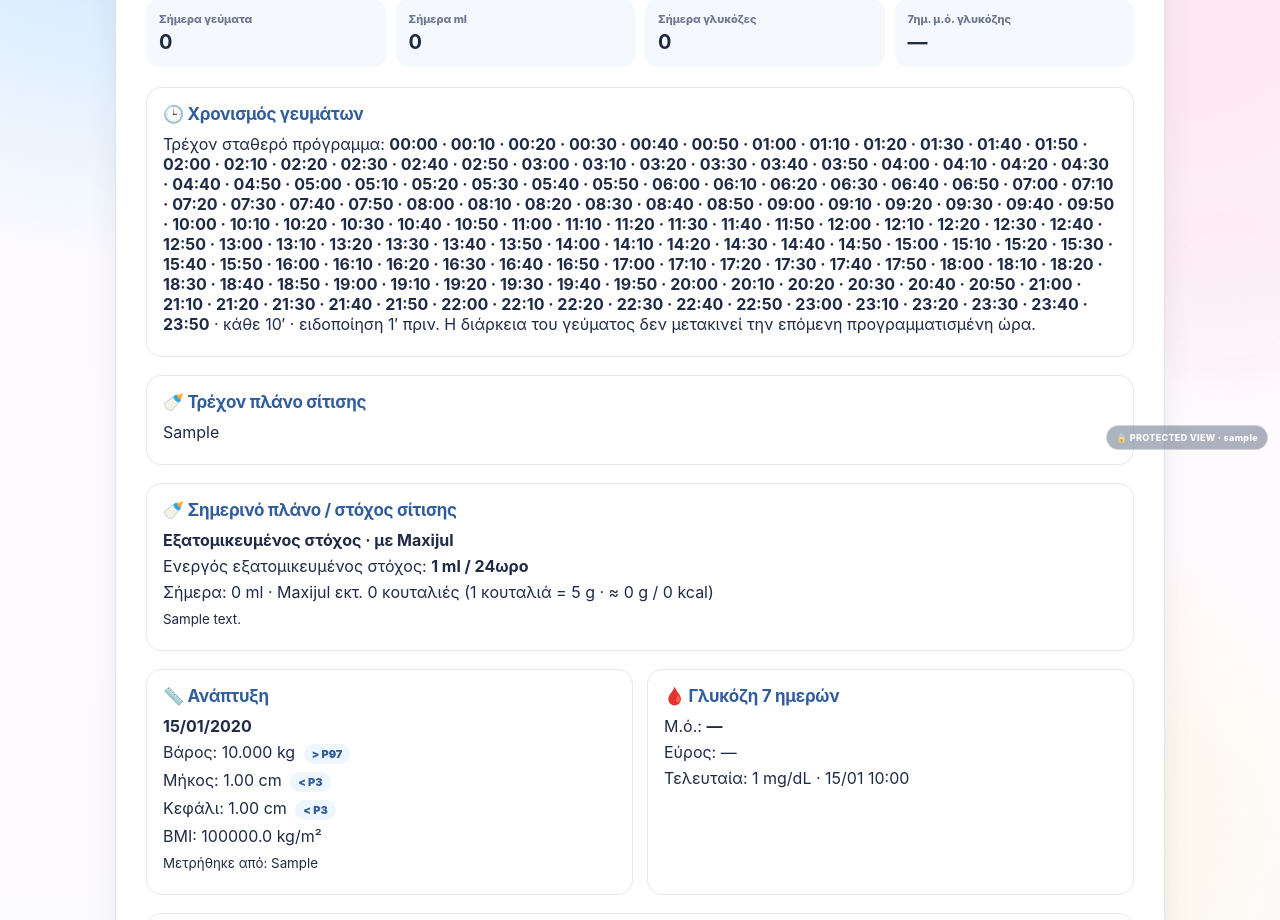
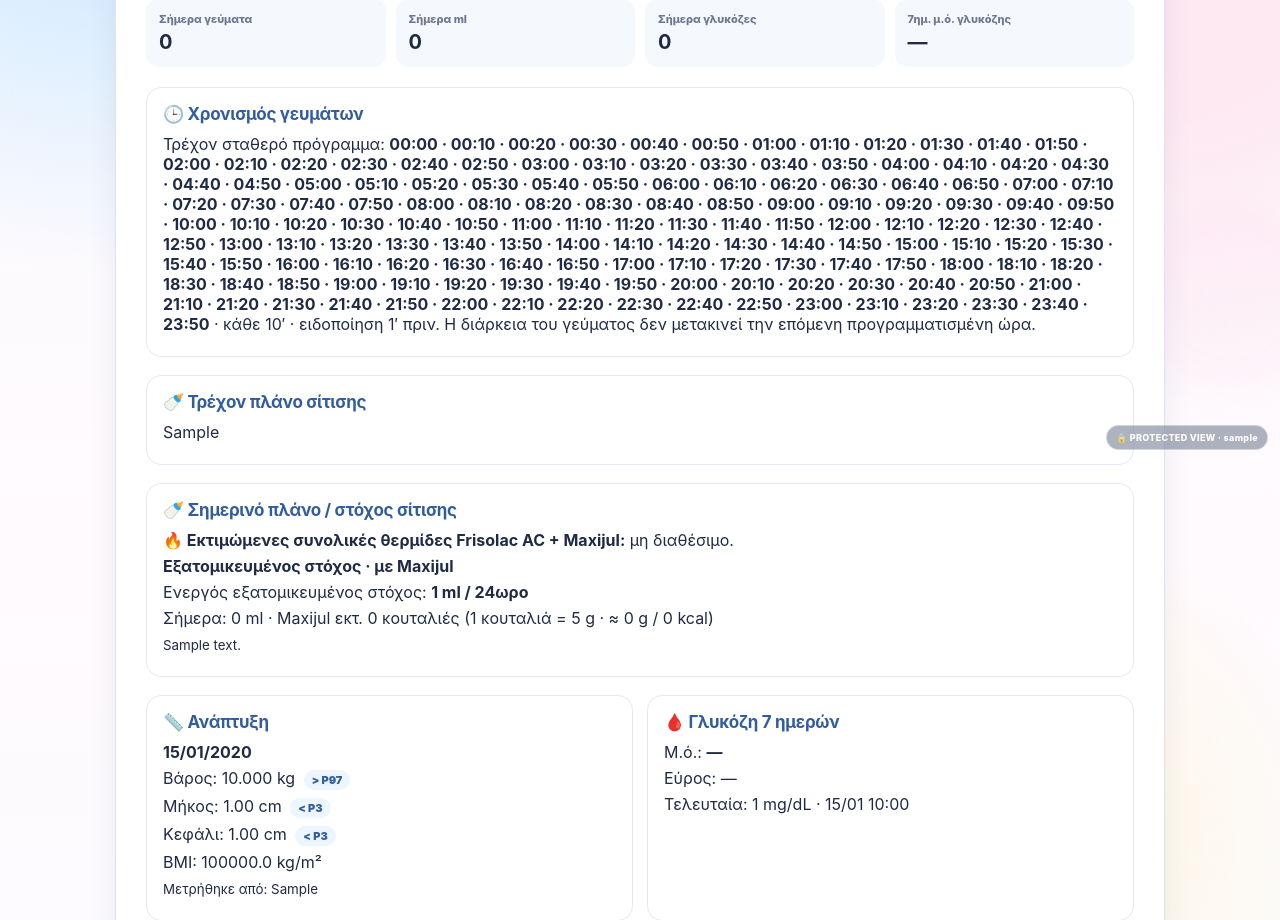
Before and after one commit to MichalisMichael26/giorgos-health, a Django app: page /doctor-view/ in a window 1280 px wide. Shown: the part 336-1256 px from the top of the page. Run offline with Django 5.2, Linux system fonts and the light colour scheme; a user stored in the database is signed in; tables that the repository leaves empty hold one stand-in row (values such as "Sample post"); parts of the project's set-up code (start-up, migrations or seed data) failed here and were passed over; some libraries are stand-ins or nearby versions.

Commit message:
Display kcal totals and per-meal estimates in clinical summaries

```diff
--- a/templates/doctor/view.html
+++ b/templates/doctor/view.html
@@ -29,6 +29,7 @@
 {% if milk_guide_today %}
 <section class="doctor-section">
     <h2>🍼 Σημερινό πλάνο / στόχος σίτισης</h2>
+    <p><strong>🔥 Εκτιμώμενες συνολικές θερμίδες Frisolac AC + Maxijul:</strong> {% if energy_today.has_data %}≈ {{ energy_today.kcal|floatformat:"-1" }} kcal από {{ energy_today.counted_ml }} ml · {{ energy_today.carbs_g|floatformat:"-1" }} g υδατάνθρακες{% else %}μη διαθέσιμο{% endif %}{% if energy_today.missing_count %} · ⚠️ εκτός υπολογισμού {{ energy_today.missing_count }} γεύματα ({{ energy_today.missing_ml }} ml){% endif %}.</p>
     <p><strong>{{ milk_guide_today.active_label }}</strong></p>
 
     {% if milk_guide_today.has_active_target %}
```
